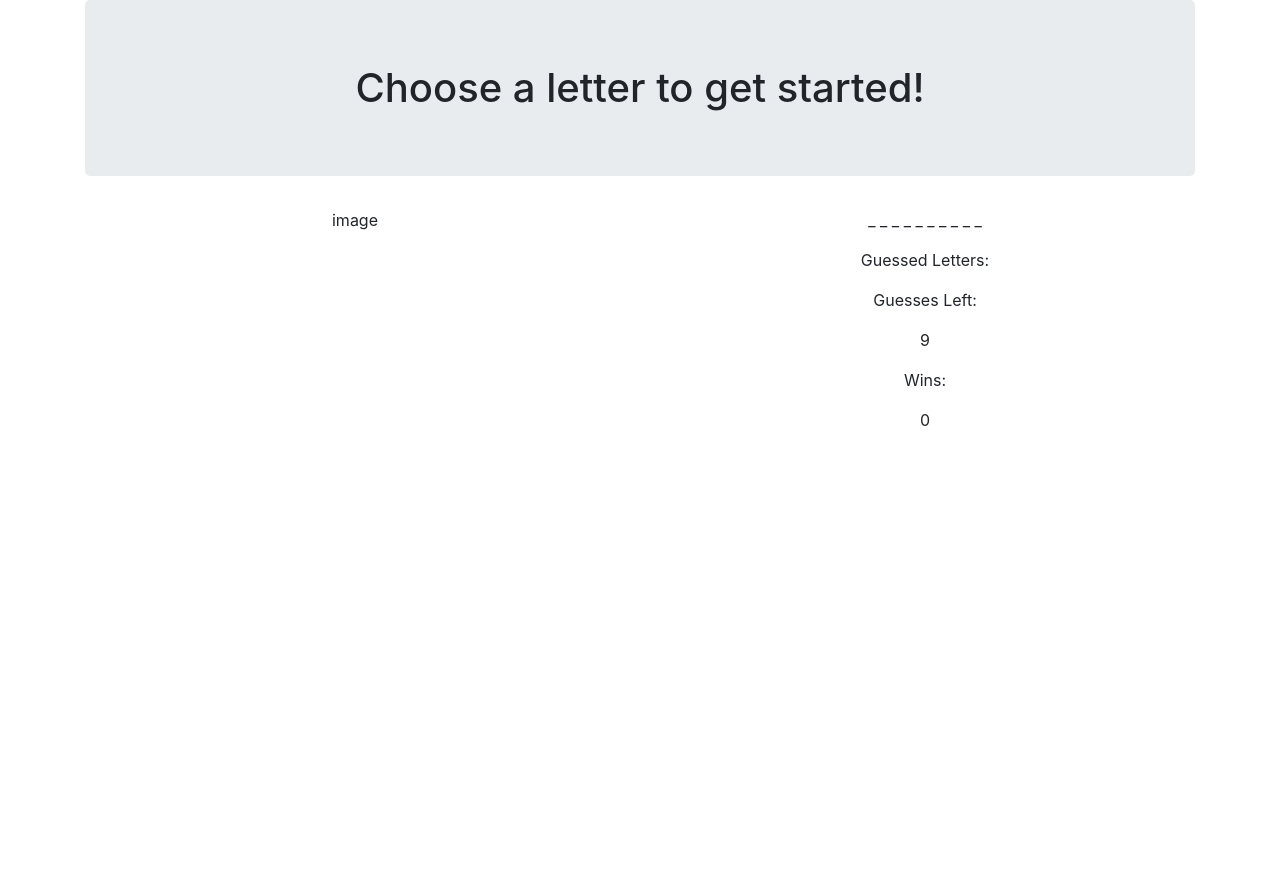
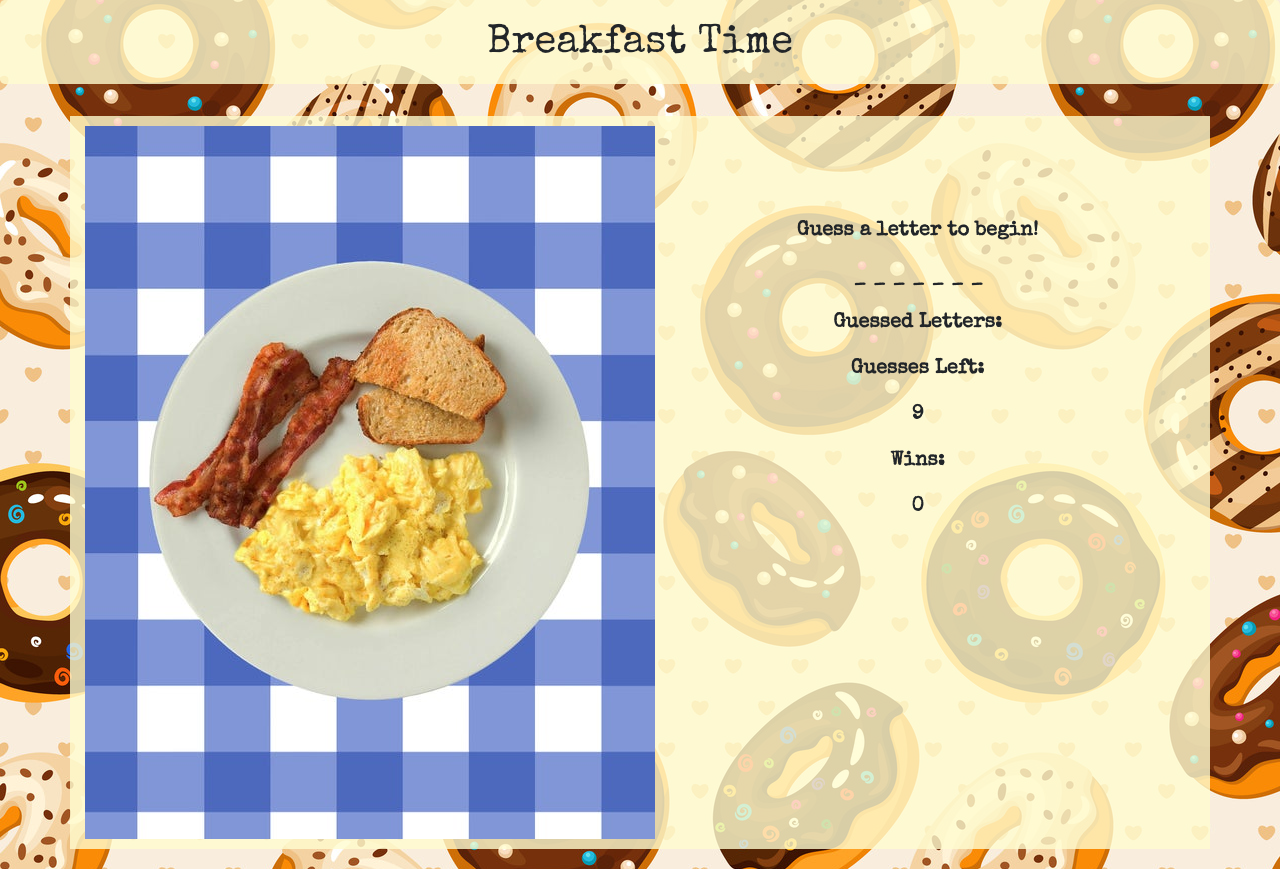
Before and after one commit to celupanow/Word-Guess-Game, a plain HTML site: page index.html in a window 1280 px wide. Before the commit the page ends 800 px from the top, so only its background shows below. Drawn offline with nearby package versions, Linux system fonts and the light colour scheme.

Commit message:
updating css, javascript, index, and adding images

```diff
--- a/assets/css/style.css
+++ b/assets/css/style.css
@@ -0,0 +1,34 @@
+.jumbotron {
+    font-family: 'Special Elite', cursive;
+    background: rgba(255, 253, 208, 0.8);
+    width: 100%;
+    height: 50px;
+
+    padding-top: 20px;
+}
+
+/* https://stackoverflow.com/questions/22000754/responsive-bootstrap-jumbotron-background-image */
+
+body {
+	background: url(../images/donutbackground.jpg);
+}
+
+.mainContainer {
+    background: rgba(255, 253, 208, 0.8);
+    font-weight: bold;
+    font-size: 20px;
+    font-family: 'Special Elite', cursive;
+}
+
+.game {
+    padding: 100px 0px 0px 0px;
+}
+
+.image {
+    padding: 10px 0px 10px 0px;
+    margin: 0px 0px 0px 0px;
+}
+
+.row {
+    margin: 0px 0px 20px 0px;
+}
--- a/assets/javascript/game.js
+++ b/assets/javascript/game.js
@@ -4,7 +4,8 @@
 //guessesLeft counter, guessedLetters an empty array that will have the user's incorrect guesses pushed to it,
 //wins counter, and letter for the guess
 
-var breakfastFoods = ["pancakes", "bacon", "syrup", "waffles", "oatmeal", "hashbrowns"];
+var breakfastFoods = ["pancakes", "bacon", "syrup", "waffles", "oatmeal", "hashbrowns", "coffee", "overeasy",
+"biscuits", "cereal", "quiche", "crepes", "bagels", "donuts", "sausage", "muffins", "toast"];
 var alphabet = ["a", "b", "c", "d", "e", "f", "g", "h", "i", "j", "k", "l", "m", "n", "o", "p", "q", "r",
     "s", "t", "u", "v", "w", "x", "y", "z"];
 var letterArray = [];
@@ -62,7 +63,8 @@ document.onkeyup = function (event) {
 
 
 function newGame() {
-    breakfastFoods = ["pancakes", "bacon", "syrup", "waffles", "oatmeal", "hashbrowns"];
+    breakfastFoods = ["pancakes", "bacon", "syrup", "waffles", "oatmeal", "hashbrowns", "coffee", "overeasy",
+    "biscuits", "cereal", "quiche", "crepes", "bagels", "donuts", "sausage", "muffins", "toast"];
     alphabet = ["a", "b", "c", "d", "e", "f", "g", "h", "i", "j", "k", "l", "m", "n", "o", "p", "q", "r",
         "s", "t", "u", "v", "w", "x", "y", "z"];
     letterArray = [];
--- a/index.html
+++ b/index.html
@@ -7,20 +7,24 @@
     <link rel="stylesheet" href="https://stackpath.bootstrapcdn.com/bootstrap/4.4.1/css/bootstrap.min.css"
         integrity="sha384-Vkoo8x4CGsO3+Hhxv8T/Q5PaXtkKtu6ug5TOeNV6gBiFeWPGFN9MuhOf23Q9Ifjh" crossorigin="anonymous">
     <link rel="stylesheet" type="text/css" href="assets/css/style.css">
-    <title>Time for Brekkie!</title>
+    <link href="https://fonts.googleapis.com/css?family=Special+Elite&display=swap" rel="stylesheet">
+    <title>Wakey Wakey Eggs & Bakey</title>
 </head>
 
 <body>
 
+    <h1 class="jumbotron text-center">Breakfast Time</h1>
+
     <div class="container mainContainer">
 
-    <h1 class="jumbotron text-center">Choose a letter to get started!</h1>
 
-    <div class="row bg-white text-center">
-        <div class="col-md-6">
-            image
+
+    <div class="row text-center">
+        <div class="col-md-6 image">
+            <img src="assets/images/breakfast.jpg">
         </div>
-        <div class="col-md-6">
+        <div class="col-md-6 game">
+    <p>Guess a letter to begin!</p>
     <p id="word"></p>
     <p>Guessed Letters:</p>
     <p id="guessed-letters"></p>
```
Also changed, not shown: assets/images/breakfast.jpg (added), assets/images/donutbackground.jpg (added), assets/images/pancakes.jpg (added).
